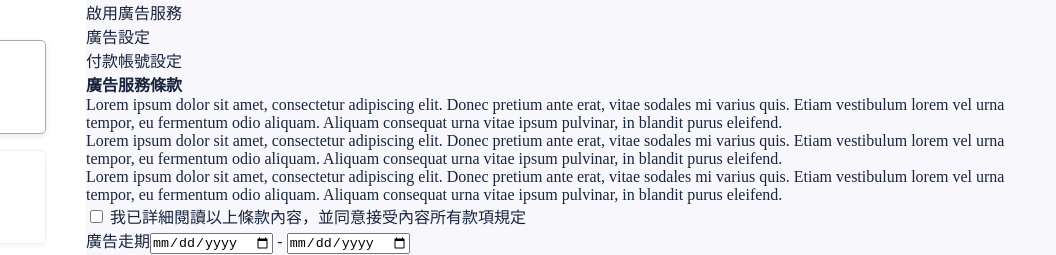
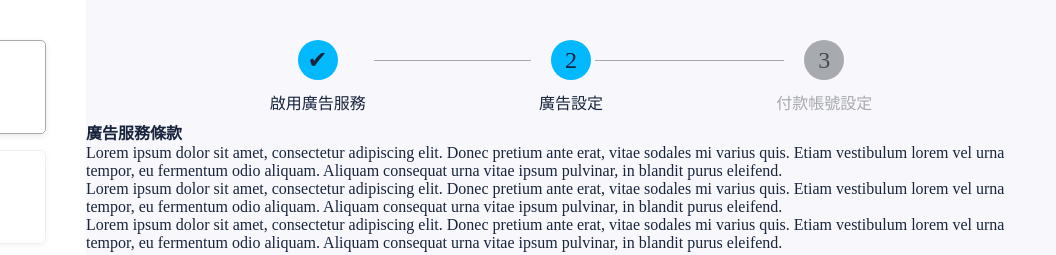
Before and after one commit to cyanshub/PROJECT-AD-CONTRACT-PLATFORM, a website with bundled scripts: page index.html in a window 1280 px wide. Shown: the top 255 px of the page, 224-1280 px from the left. Built offline with nearby package versions, Linux system fonts and the light colour scheme.

Commit message:
步驟引導 stepper 樣式設計

```diff
--- a/index.html
+++ b/index.html
@@ -28,11 +28,11 @@
       <div class="right-content">
         <div id="step-control" class="stepper-panel">
           <div class="stepper-container">
-            <div class="step">
+            <div class="step checked">
               <div class="circle-container"></div>
               <div class="label-container">啟用廣告服務</div>
             </div>
-            <div class="step">
+            <div class="step active">
               <div class="circle-container"></div>
               <span class="connect-line"></span>
               <div class="label-container">廣告設定</div>
--- a/src/sass/_variables.scss
+++ b/src/sass/_variables.scss
@@ -15,7 +15,7 @@ $icon-width: 20px;
 $icon-font-size: 1.125rem;
 
 
-@use "./colors";
+
 %icon {
 // 概略外觀
   width: $icon-width;
@@ -32,6 +32,26 @@ $icon-font-size: 1.125rem;
 $scrollbar-width: 10px;
 
 
+// step
+$circle-container-width: 2.5rem;
+
+
+// i.e. .step .circle-container
+@mixin getStepNums($num){
+  @for $i from 1 through $num{
+    &:nth-child(#{$i}) {
+      // 內層
+      .circle-container::after {
+        content: "#{$i}"
+      }
+    }
+  }
+}
+
+
+
+
+
 
 
 %standard-boxshadow {
--- a/src/sass/style.scss
+++ b/src/sass/style.scss
@@ -152,15 +152,107 @@
     }
 
     // 右半區塊 .right-content 樣式設計
-    .right-content-panel {
+    .right-content {
       // 細部外觀
       flex-grow: 1;
 
       // 內層
       // 步驟引導 stepper 樣式設計
+      .stepper-panel {
+        // 概略外觀
+        height: 120px;
+
+        // 內層
+        .stepper-container{
+          // 概略外觀
+          width:80%;
+
+          // 容器排版
+          display: flex;
+          flex-direction: row;
+
+          // 細部外觀
+          margin: 0 auto;
+          padding-top: 40px;
+
+          // 內層
+          .step {
+            // position 定位
+            position: relative;
+
+            // 細部外觀
+            flex-grow: 1; // 平均佔滿剩餘空間
+
+            @include getStepNums(3);
+
+            &.checked, &.active {
+              // 內層
+              .circle-container {
+                // 概略外觀
+                background-color: $freedom-blue;
+                // 細部外觀
+                color: $body-color;
+              }
+              .label-container {
+                color: $body-color;
+              }
+            }
+
+            &.checked {
+              // 內層
+              .circle-container::after{
+                content: "\2714";
+              }
+            }
+
+            // 內層
+            .circle-container {
+              // 概略外觀
+              width: $circle-container-width;
+              height: $circle-container-width;
+              background-color: $light-gray;
+
+              // 細部外觀
+              border-radius: 50%;
+              color: $dark-gray;
+              margin: 0 auto;
+              text-align: center;
+              line-height: $circle-container-width;
+              font-size: $circle-container-width*0.6;
+            }
+
+            .connect-line {
+              // 概略外觀
+              display: block;
+              height: 1px;
+              background-color: $light-gray;
+
+              // position 定位
+              position: absolute;
+              top: $circle-container-width/2;
+              right: calc(50% + $circle-container-width);
+              left: calc(-50% + $circle-container-width);
+            }
+
+            .label-container {
+              text-align: center;
+              margin-top: 0.6rem;
+              color: $light-gray;
+            }
+          }
+        }
+      }
 
 
       // 表單 form 樣式設計
+      .form-panel {
+        // 概略外觀
+        // 容器排版
+        // position
+        // 細部外觀
+        // 內層
+
+      }
     }
   }
 }
```
Also changed, not shown: dist/css/style.css, 1 other file.
